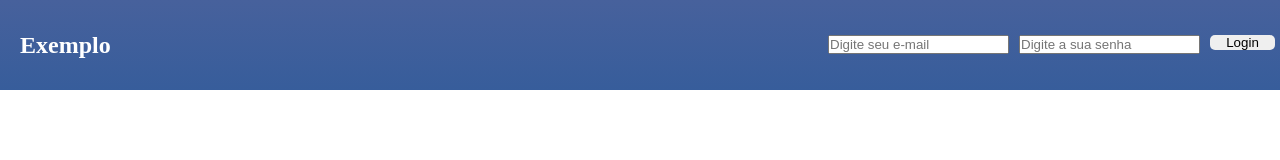
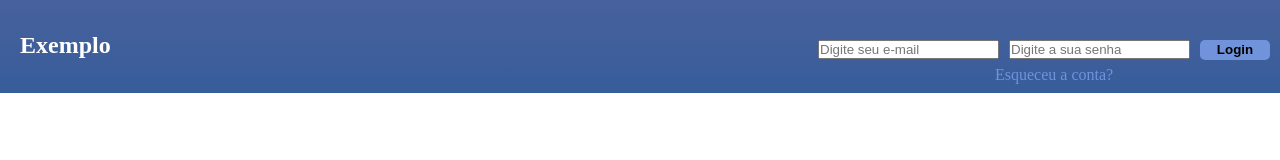
Before and after one commit to gui-cordeiro22/login, a plain HTML site: page index.html in a window 1280 px wide. Drawn offline with Linux system fonts and the light colour scheme.

Commit message:
Adição do botão e correções de layout

```diff
--- a/index.html
+++ b/index.html
@@ -10,9 +10,14 @@
     <header>
         <div id="titulo">
             <h2 id="logo">Exemplo</h2>
-            <input type="button" value="Login" id="login">
-            <input type="password" name="senha" id="senha" placeholder="Digite a sua senha">
-            <input type="email" name="email" id="mail" placeholder="Digite seu e-mail">
+                <div id="text-box">
+                    <input type="email" name="email" id="mail" placeholder="Digite seu e-mail">
+                    <input type="password" name="senha" id="senha" placeholder="Digite a sua senha">
+                    <input type="button" value="Login" id="login">
+                    <div class="clear"></div>
+                    <p id="esqueceu-senha">Esqueceu a conta?</p>
+                    <div class="clear"></div>
+                </div>
         </div>
     </header>
 </body>
--- a/style.css
+++ b/style.css
@@ -7,19 +7,53 @@
     background: #47619c linear-gradient( #47619c, #375d9b);
     color: #FFFFFF;
     width: 100%;
-    height: 90px;
+    /*height: 90px;*/
     line-height: 90px;
     text-indent: 20px;
 }
 #logo {
     display: inline;
 }
-#mail, #senha, #login {
+#text-box {
     float: right;
     margin: 35px 5px;
 }
+#mail, #senha {
+    float: left;
+    margin: 5px;
+}
 #login {
-    width: 65px;
+    width: 70px;
+    height: 20px;
+    line-height: 20px;
     border-radius: 5px;
     border: none;
+    background: #7093DB;
+    font-weight: bold;
+    float: left;
+    margin: 5px;
 }
+#login:hover {
+    transform: translateY(0px);
+    animation: float 2s ease-in-out infinite;
+}
+#esqueceu-senha {
+    color: #7093DB;
+    transform: translateY(-35px);
+    text-indent: 182px;
+}
+.clear {
+    clear: both;
+}
+
+@keyframes float {
+    0% {
+        transform: translateY(0px);
+    }
+    50% {
+        transform: translateY(-5px);
+    }
+    100% {
+        transform: translateY(0px);
+    }
+}
```
